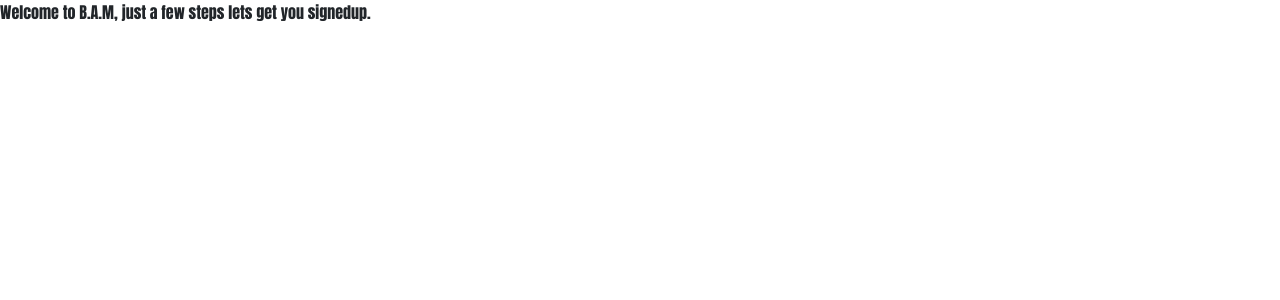
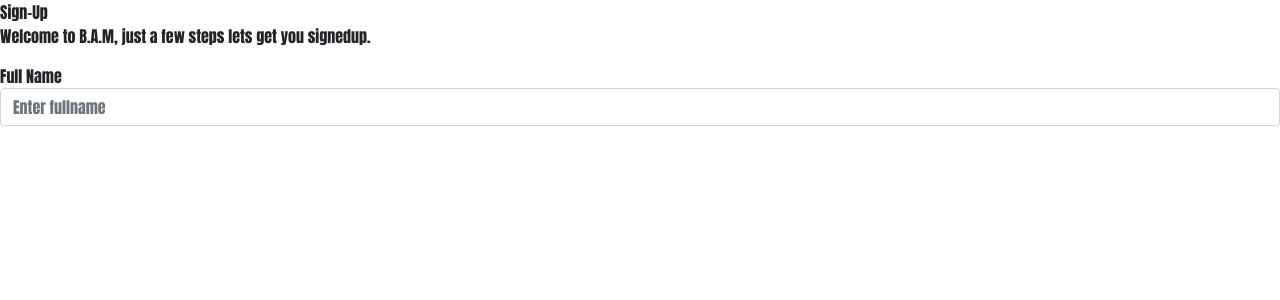
Before and after one commit to NIelsen-Mudaki/Book-A-Meal-Client, an Angular app: page /signup in a window 1280 px wide. Shown: the top 300 px of the page. Built offline with nearby package versions, Linux system fonts and the light colour scheme.

Commit message:
added signup fullname input

```diff
--- a/src/app/signup/signup.component.html
+++ b/src/app/signup/signup.component.html
@@ -1,3 +1,10 @@
 <div class="signupform">
+    <div class="signup">Sign-Up</div>
     <p>Welcome to B.A.M, just a few steps lets get you signedup.</p>
+    <form action="" method="post">
+        <div class="form-group">
+            <label for="clientname">Full Name</label>
+            <input type="text" name="clientname" id="clientname" class="form-control shadow-none" placeholder="Enter fullname">
+        </div>
+    </form>
 </div>
```
